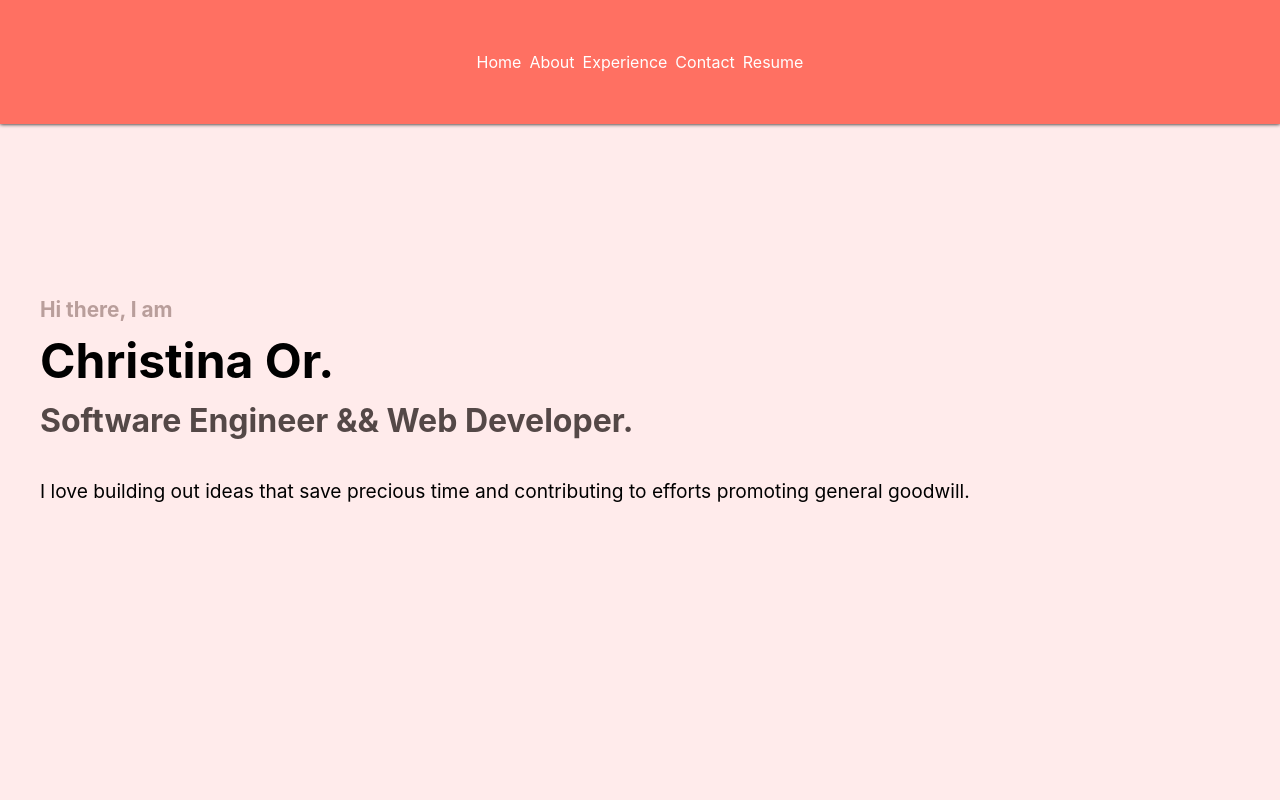
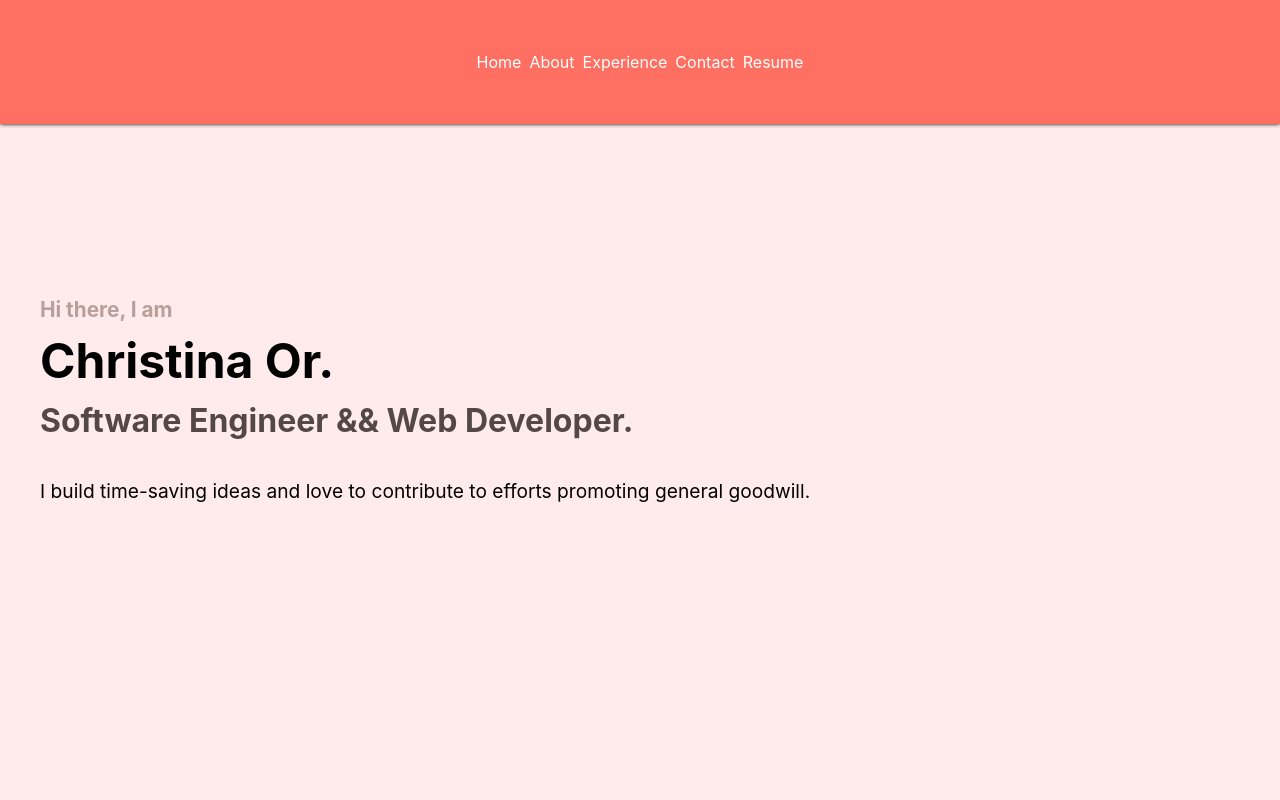
Before and after one commit to christinaor/christinaor.github.io, a React (Vite) app: page / in a window 1280 px wide. Shown: the top 800 px of the page. Built offline with nearby package versions, Linux system fonts and the light colour scheme.

Commit message:
Refactor declaration

```diff
--- a/src/components/About/About.tsx
+++ b/src/components/About/About.tsx
@@ -1,7 +1,7 @@
 import TechStack from '../TechStack/TechStack';
 import styles from './styles.module.scss';
 
-function About() {
+export default function About() {
   return (
     <section id="about" className={styles.about}>
         <h2 className={`${styles.header}`}>About Me</h2>
@@ -16,6 +16,4 @@ function About() {
       <TechStack />
     </section>
   )
-}
-
-export default About;
+};
--- a/src/components/Contact/Contact.tsx
+++ b/src/components/Contact/Contact.tsx
@@ -4,7 +4,7 @@ import instagramIcon from '../../assets/social-media-logos/instagram-1-svgrepo-c
 import linkedinIcon from '../../assets/social-media-logos/linkedin-svgrepo-com.svg'
 import styles from './styles.module.scss'
 
-function Contact() {
+export default function Contact() {
   return (
     <section id="contact-me" className={`${styles.contactMe}`}>
       <h2 className={`${styles.header}`}>Get in Touch</h2>
@@ -36,6 +36,4 @@ function Contact() {
       </div>
     </section>
   )
-}
-
-export default Contact;
+};
--- a/src/components/Hero/Hero.tsx
+++ b/src/components/Hero/Hero.tsx
@@ -1,6 +1,6 @@
 import styles from './styles.module.scss'
 
-function Hero() {
+export default function Hero() {
   return (
     <section id="hero" className={styles.hero}>
       <h1>
@@ -9,9 +9,7 @@ function Hero() {
         <div className={`${styles.subText}`}>Software Engineer && Web Developer.</div>
       </h1>
 
-      <p className={styles.heroBlurb}>I love building out ideas that save precious time and contributing to efforts promoting general goodwill.</p>
+      <p className={styles.heroBlurb}>I build time-saving ideas and love to contribute to efforts promoting general goodwill.</p>
     </section>
   )
-}
-
-export default Hero
+};
--- a/src/components/NavBar/NavBar.tsx
+++ b/src/components/NavBar/NavBar.tsx
@@ -2,7 +2,7 @@ import { useState } from 'react';
 
 import styles from './styles.module.scss'
 
-function NavBar() {
+export default function NavBar() {
   const [isScrolled, setIsScrolled] = useState(false);
 
   const handleScroll = () => {
@@ -44,6 +44,4 @@ function NavBar() {
         </ul>
       </nav>
   )
-}
-
-export default NavBar;
+};
```
Also changed, not shown: src/App.tsx (+2 -7 lines).
